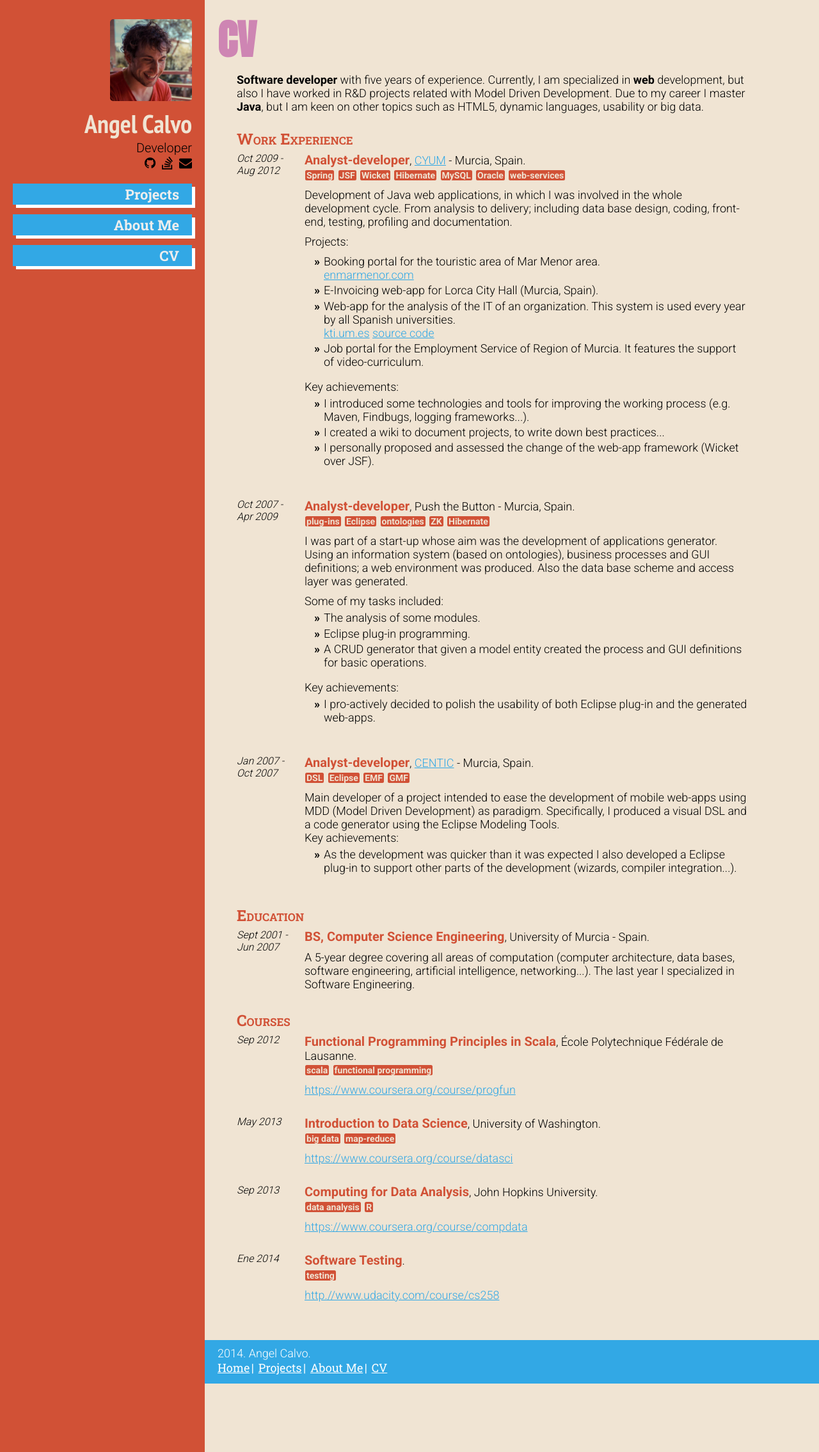
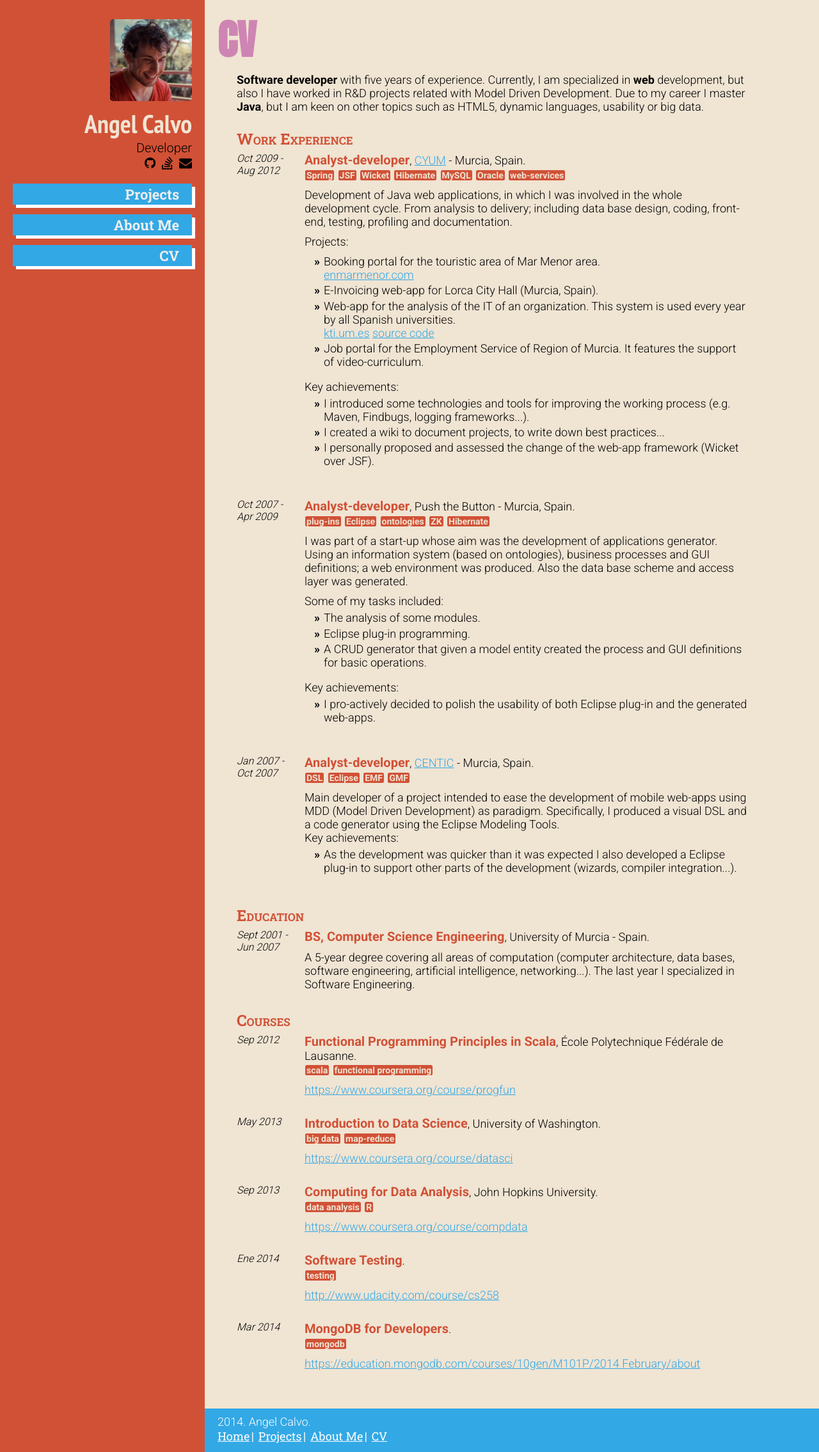
Before and after one commit to polypiel/polypiel.github.io, a Jekyll site: the page built from src/cv.html, in a window 1280 px wide. Shown: the whole page at 64% size. Built offline with Jekyll 4.4.1, drawn with Linux system fonts in a browser that asks for light colours; nearby versions of some CDN libraries.

Commit message:
Course added to CV

```diff
--- a/src/_data/cv.yml
+++ b/src/_data/cv.yml
@@ -121,6 +121,12 @@
         -
           start: "Ene 2014"
           role: "Software Testing"
-          url: "http.//www.udacity.com/course/cs258"
+          url: "http://www.udacity.com/course/cs258"
           tags:
             -  "testing"
+        -
+          start: "Mar 2014"
+          role: "MongoDB for Developers"
+          url: "https://education.mongodb.com/courses/10gen/M101P/2014 February/about"
+          tags:
+            -  "mongodb"
```
